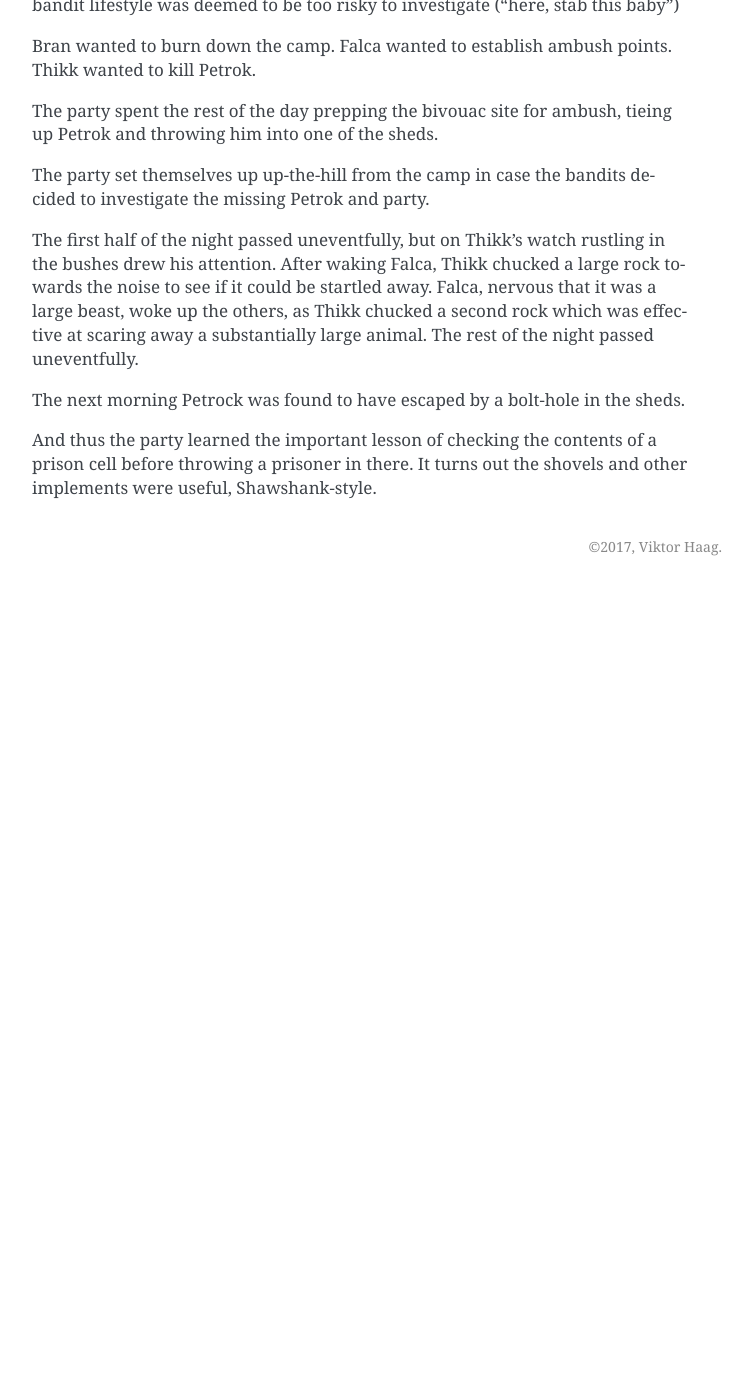
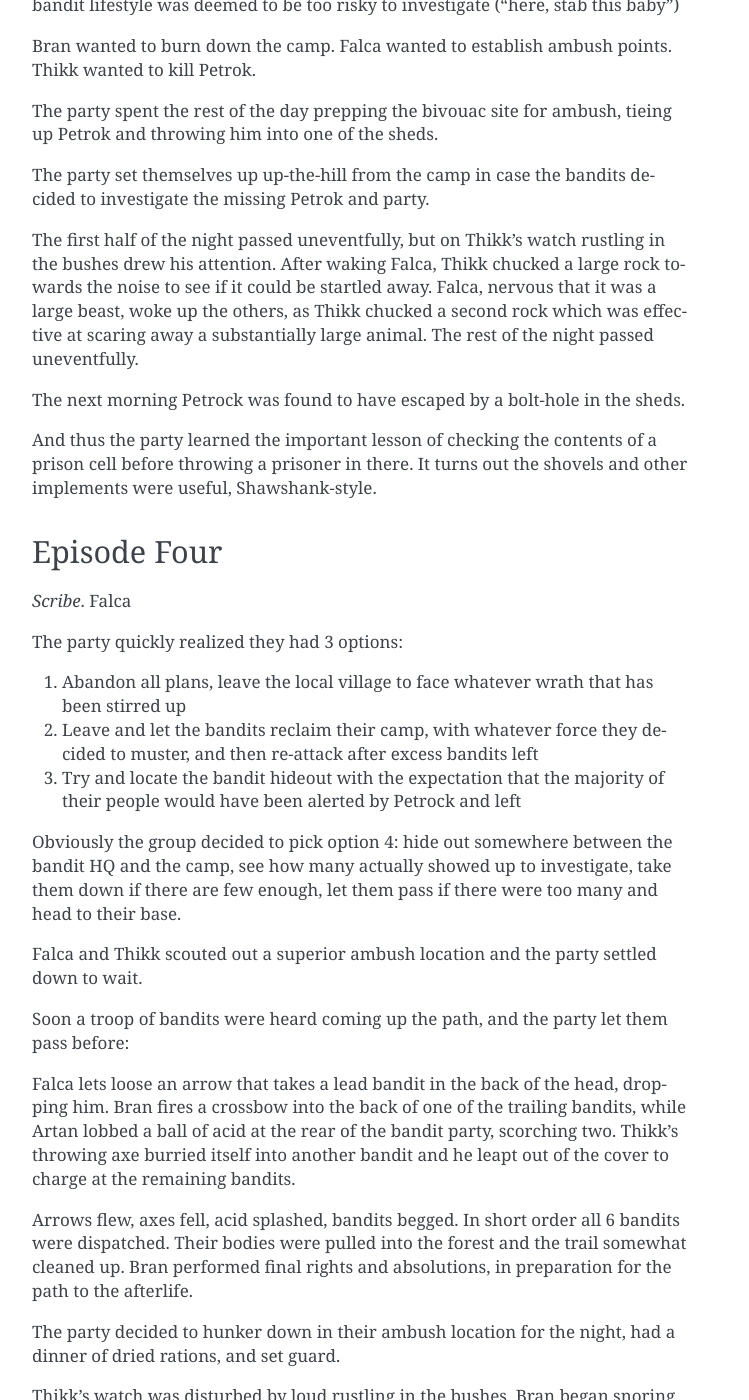
Before and after one commit to ViktorHaag/eagle-pass, a Sphinx documentation site: the page built from source/adventures/oakbluffbandits.rst, in a window 1280 px wide and 1400 px high, scrolled down 3747 px. Shown: the whole window, without its empty margins (388-1137 px from the left). Built offline with Sphinx 7.4.7, drawn with Linux system fonts in a browser that asks for light colours; before the commit the page ends 4333 px from its top, so only the background shows below that; some of the changed text lies outside the part shown.

Commit message:
updated oakbluff bandit adventure session report

```diff
--- a/source/adventures/oakbluffbandits.rst
+++ b/source/adventures/oakbluffbandits.rst
@@ -202,3 +202,64 @@ The next morning Petrock was found to have escaped by a bolt-hole in the sheds.
 And thus the party learned the important lesson of checking the contents of a
 prison cell before throwing a prisoner in there.  It turns out the shovels and
 other implements were useful, Shawshank-style.
+
+
+Episode Four
+------------
+*Scribe*. Falca
+
+The party quickly realized they had 3 options:
+
+1. Abandon all plans, leave the local village to face whatever wrath that has
+   been stirred up
+
+2. Leave and let the bandits reclaim their camp, with whatever force they
+   decided to muster, and then re-attack after excess bandits left
+
+3. Try and locate the bandit hideout with the expectation that the majority of
+   their people would have been alerted by Petrock and left
+
+Obviously the group decided to pick option 4: hide out somewhere between the
+bandit HQ and the camp, see how many actually showed up to investigate, take
+them down if there are few enough, let them pass if there were too many and
+head to their base.
+
+Falca and Thikk scouted out a superior ambush location and the party settled
+down to wait.
+
+Soon a troop of bandits were heard coming up the path, and the party let them
+pass before:
+
+Falca lets loose an arrow that takes a lead bandit in the back of the head,
+dropping him.  Bran fires a crossbow into the back of one of the trailing
+bandits, while Artan lobbed a ball of acid at the rear of the bandit party,
+scorching two.  Thikk's throwing axe burried itself into another bandit and he
+leapt out of the cover to charge at the remaining bandits.
+
+Arrows flew, axes fell, acid splashed, bandits begged.  In short order all 6
+bandits were dispatched.  Their bodies were pulled into the forest and the
+trail somewhat cleaned up.  Bran performed final rights and absolutions, in
+preparation for the path to the afterlife.
+
+The party decided to hunker down in their ambush location for the night, had a
+dinner of dried rations, and set guard.
+
+Thikk's watch was disturbed by loud rustling in the bushes.  Bran began snoring
+and Thikk quickly muffled them by jamming his fist into Bran's mouth.
+
+Bran woke up and was hushed with a whisper of "bear".  Darkvision showed that
+the bear-like shape on the ridge had a large beak and was perhaps staring right
+at them.
+
+The Owlbear then scampered down the ridge into the forest and wandered into the
+woods.  In short order the crunching of bones was heard.
+
+At first light Bran was anxious to go check on the state of the bandit's
+worldly shells, Thikk and Artan began following him down the hill and Falca
+remained in the ambush point to watch the trail.
+
+Thikk was then hit in the back with a VERY well shot arrow, and a gruff,
+authoritative voice yelled out "DROP YOUR WEAPONS!"
+
+And thus the party learned the important lesson of not rolling 3's and 9's on
+their perception check for the final watch of the day.
```
